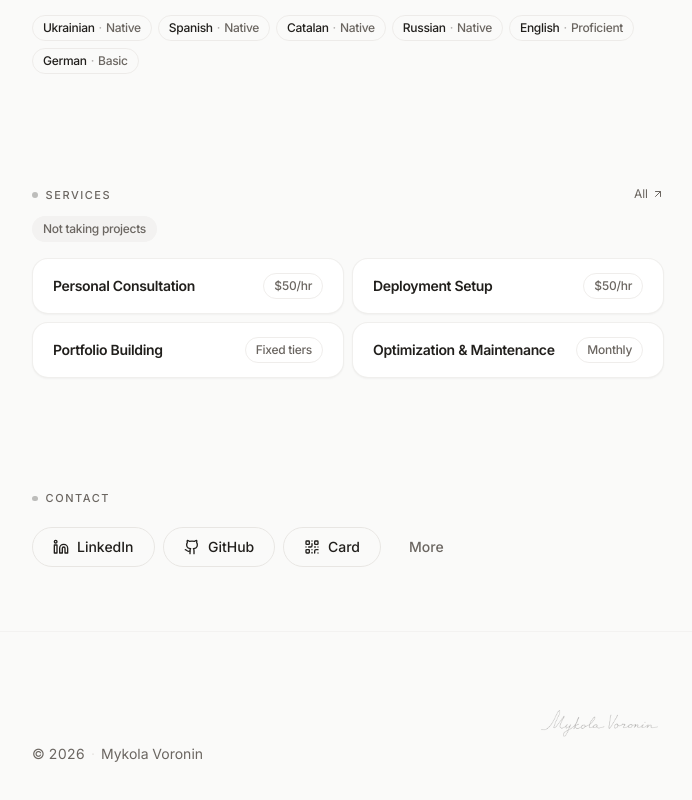
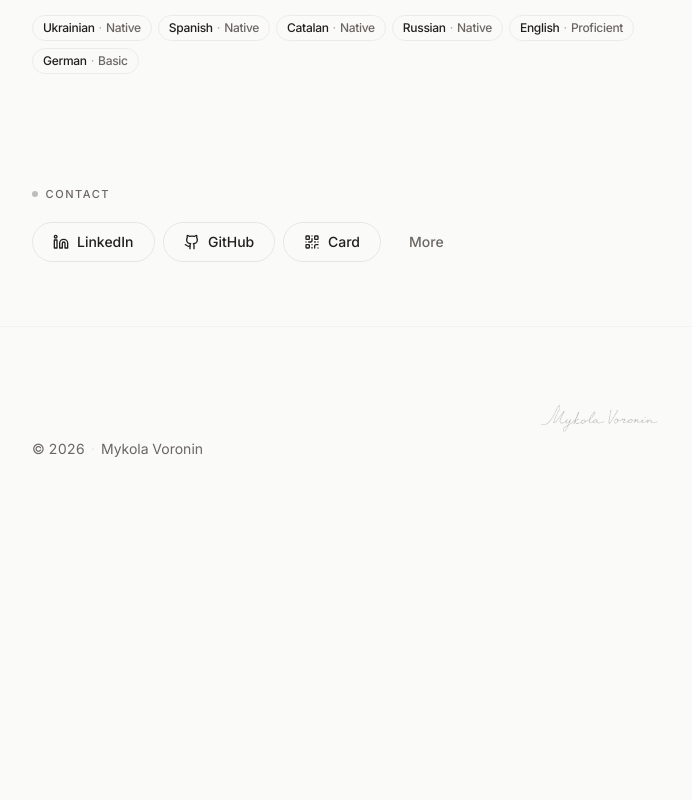
Before and after one commit to mykolavoronin/portfolio, a React (Vite) app: page / in a window 1280 px wide. Shown: the part 3631-4431 px from the top of the page, without its empty margins (292-984 px from the left). After the commit the page ends 4174 px from the top, so only its background shows below. Built offline with nearby package versions, Linux system fonts and the light colour scheme; the HTML template or start-up script is replaced by a standard one; a web font is replaced by a local one.

Commit message:
Hide services from the portfolio.
Remove home section, routes, and sitemap/llms entries so services are fully unavailable.

```diff
--- a/src/App.tsx
+++ b/src/App.tsx
@@ -7,8 +7,6 @@ import { VercelInsights } from "@/components/VercelInsights";
 import { Layout } from "@/components/Layout";
 import HomePage from "./pages/HomePage";
 
-const ServicesPage = lazy(() => import("./pages/ServicesPage"));
-const ServicePage = lazy(() => import("./pages/ServicePage"));
 const AboutPage = lazy(() => import("./pages/AboutPage"));
 const SkillsPage = lazy(() => import("./pages/SkillsPage"));
 const RecommendationsPage = lazy(() => import("./pages/RecommendationsPage"));
@@ -28,8 +26,6 @@ const App = () => (
           <Routes>
             <Route element={<Layout />}>
               <Route path="/" element={<HomePage />} />
-              <Route path="/services" element={<ServicesPage />} />
-              <Route path="/services/:slug" element={<ServicePage />} />
               <Route path="/about" element={<AboutPage />} />
               <Route path="/skills" element={<SkillsPage />} />
               <Route path="/recommendations" element={<RecommendationsPage />} />
--- a/src/pages/HomePage.tsx
+++ b/src/pages/HomePage.tsx
@@ -19,7 +19,6 @@ import { clientGroups, getProjectsByClient, type Project } from "@/data/projects
 import { experience } from "@/data/experience";
 import { education } from "@/data/education";
 import { certifications } from "@/data/certifications";
-import { homeServices } from "@/data/services";
 import { homeStack, spokenLanguages } from "@/data/skills";
 import { site } from "@/data/site";
 import { Seo } from "@/components/Seo";
@@ -460,39 +459,6 @@ export default function HomePage() {
         </Reveal>
       </section>
 
-      {/* Services — compact */}
-      <section id="services" className="site-shell section-block">
-        <Reveal>
-          <div className="flex items-baseline justify-between gap-4 mb-3">
-            <h2 className="section-label mb-0">Services</h2>
-            <Link
-              to="/services"
-              className="text-xs text-muted-foreground hover:text-foreground inline-flex items-center gap-1 transition-colors"
-            >
-              All <ArrowUpRight className="h-3 w-3" />
-            </Link>
-          </div>
-          <Badge variant="muted" className="mb-4">
-            {site.availability.label}
-          </Badge>
-        </Reveal>
-        <Stagger className="grid grid-cols-1 sm:grid-cols-2 gap-2" fast>
-          {homeServices.slice(0, 4).map((s) => (
-            <RevealItem key={s.slug}>
-              <Link
-                to={`/services/${s.slug}`}
-                className="surface-card group flex items-center justify-between gap-3 !py-3.5"
-              >
-                <span className="text-sm font-semibold tracking-tight">{s.title}</span>
-                <Badge variant="outline" className="tabular-nums shrink-0">
-                  {s.price}
-                </Badge>
-              </Link>
-            </RevealItem>
-          ))}
-        </Stagger>
-      </section>
-
       {/* Contact */}
       <section id="contact" className="site-shell pt-10 sm:pt-14 pb-4">
         <Reveal>
```
Also changed, not shown: public/llms.txt, 2 other files (tests, documents, lock files or other folders).
